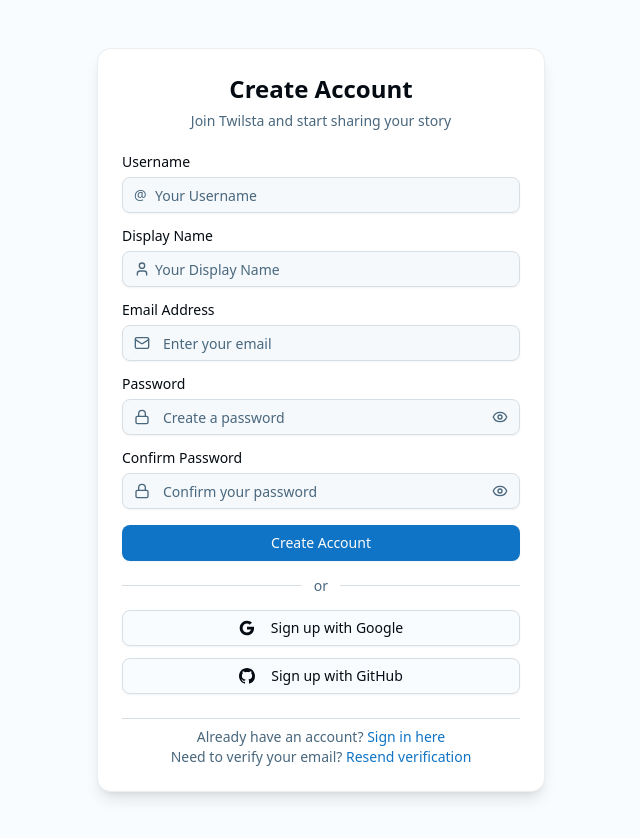
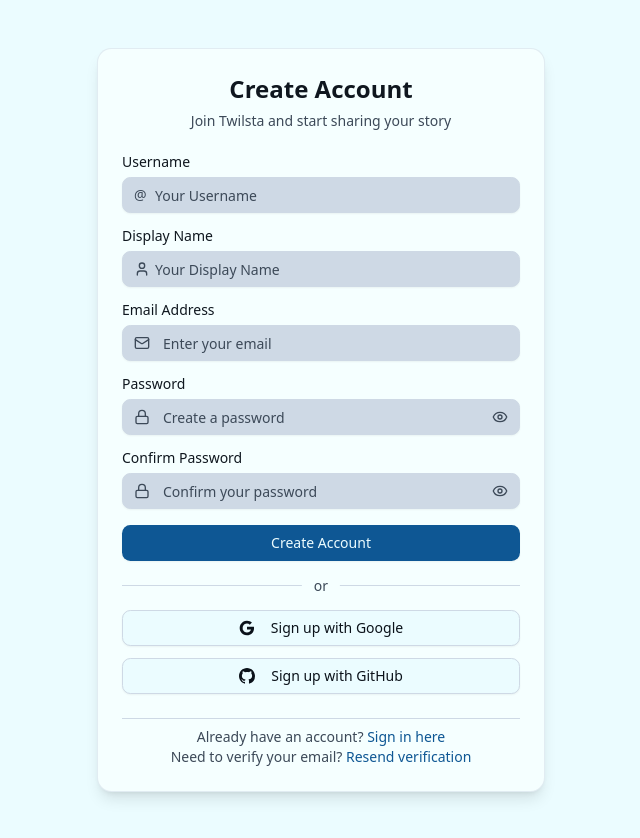
Before and after one commit to Tandu2003/twilsta-client, a Next.js app: page /register in a window 1280 px wide. Shown: the whole page, without its empty margins (319-959 px from the left). Built offline with nearby package versions, Linux system fonts and the light colour scheme; no server answers.

Commit message:
feat(styles): update global CSS variables for improved light and dark themes

```diff
--- a/src/app/globals.css
+++ b/src/app/globals.css
@@ -46,109 +46,93 @@
 :root {
   --radius: 0.65rem;
 
-  /* ✅ BLUE/INDIGO THEME - Matching landing page colors */
-  --background: oklch(0.99 0.005 240); /* Very light blue-tinted white */
-  --foreground: oklch(0.145 0.02 240); /* Dark blue-gray text */
+  --background: oklch(0.985 0.03 250); /* Breezy Blue */
+  --foreground: oklch(0.2 0.02 250); /* Text đậm hơn */
 
-  --card: oklch(1 0 0); /* Pure white for cards */
-  --card-foreground: oklch(0.145 0.02 240);
+  --card: oklch(1 0.02 250);
+  --card-foreground: oklch(0.18 0.02 250);
 
-  --popover: oklch(1 0 0);
-  --popover-foreground: oklch(0.145 0.02 240);
+  --popover: oklch(0.97 0.02 250);
+  --popover-foreground: oklch(0.2 0.02 250);
 
-  /* Primary = Blue theme color */
-  --primary: oklch(0.55 0.15 250); /* Blue-600 equivalent */
-  --primary-foreground: oklch(0.99 0 0); /* White text */
+  --primary: oklch(0.45 0.12 250); /* Mid blue */
+  --primary-foreground: oklch(0.985 0.03 250);
 
-  /* Secondary = Light blue */
-  --secondary: oklch(0.96 0.02 240); /* Blue-50 equivalent */
-  --secondary-foreground: oklch(0.35 0.1 240); /* Darker blue text */
+  --secondary: oklch(0.85 0.05 250);
+  --secondary-foreground: oklch(0.2 0.02 250);
 
-  /* Muted = Light blue-gray */
-  --muted: oklch(0.95 0.01 240); /* Subtle blue tint */
-  --muted-foreground: oklch(0.5 0.05 240); /* Medium blue-gray */
+  --muted: oklch(0.9 0.02 250);
+  --muted-foreground: oklch(0.4 0.03 250);
 
-  /* Accent = Indigo */
-  --accent: oklch(0.94 0.03 260); /* Indigo-100 equivalent */
-  --accent-foreground: oklch(0.4 0.12 260); /* Indigo text */
+  --accent: oklch(0.92 0.05 250);
+  --accent-foreground: oklch(0.2 0.02 250);
 
-  --destructive: oklch(0.577 0.245 27.325); /* Keep red for errors */
+  --destructive: oklch(0.6 0.25 25); /* đỏ */
 
-  /* Borders and inputs - subtle blue tint */
-  --border: oklch(0.9 0.01 240); /* Light blue-gray border */
-  --input: oklch(0.98 0.005 240); /* Very light blue input bg */
-  --ring: oklch(0.55 0.15 250); /* Blue focus ring */
+  --border: oklch(0.88 0.02 250);
+  --input: oklch(0.88 0.02 250);
+  --ring: oklch(0.5 0.04 250);
 
-  /* Charts - Blue/indigo spectrum */
-  --chart-1: oklch(0.55 0.15 250); /* Blue */
-  --chart-2: oklch(0.5 0.18 260); /* Indigo */
-  --chart-3: oklch(0.45 0.12 270); /* Purple-blue */
-  --chart-4: oklch(0.6 0.12 240); /* Light blue */
-  --chart-5: oklch(0.65 0.08 280); /* Light purple */
+  /* Charts: biển – trời – highlight summer */
+  --chart-1: oklch(0.75 0.2 250);
+  --chart-2: oklch(0.55 0.15 250);
+  --chart-3: oklch(0.4 0.08 250);
+  --chart-4: oklch(0.85 0.15 210); /* sáng hơn */
+  --chart-5: oklch(0.92 0.2 90); /* ánh vàng nhạt */
 
-  --radius: 0.625rem;
-
-  /* Sidebar - matching theme */
-  --sidebar: oklch(0.98 0.01 240);
-  --sidebar-foreground: oklch(0.145 0.02 240);
-  --sidebar-primary: oklch(0.55 0.15 250);
-  --sidebar-primary-foreground: oklch(0.99 0 0);
-  --sidebar-accent: oklch(0.94 0.03 260);
-  --sidebar-accent-foreground: oklch(0.4 0.12 260);
-  --sidebar-border: oklch(0.9 0.01 240);
-  --sidebar-ring: oklch(0.55 0.15 250);
+  /* Sidebar */
+  --sidebar: oklch(0.975 0.02 250);
+  --sidebar-foreground: oklch(0.2 0.02 250);
+  --sidebar-primary: oklch(0.45 0.12 250);
+  --sidebar-primary-foreground: oklch(0.985 0.03 250);
+  --sidebar-accent: oklch(0.88 0.05 250);
+  --sidebar-accent-foreground: oklch(0.2 0.02 250);
+  --sidebar-border: oklch(0.88 0.02 250);
+  --sidebar-ring: oklch(0.5 0.04 250);
 }
 
 .dark {
-  /* ✅ DARK BLUE/INDIGO THEME */
-  --background: oklch(0.08 0.02 240); /* Very dark blue-gray */
-  --foreground: oklch(0.95 0.01 240); /* Light blue-tinted white */
+  --background: oklch(0.2 0.03 250); /* nền navy đậm */
+  --foreground: oklch(0.985 0.03 250);
 
-  --card: oklch(0.12 0.02 240); /* Dark blue-gray card */
-  --card-foreground: oklch(0.95 0.01 240);
+  --card: oklch(0.25 0.04 250);
+  --card-foreground: oklch(0.985 0.03 250);
 
-  --popover: oklch(0.12 0.02 240);
-  --popover-foreground: oklch(0.95 0.01 240);
+  --popover: oklch(0.25 0.04 250);
+  --popover-foreground: oklch(0.985 0.03 250);
 
-  /* Primary = Bright blue for dark mode */
-  --primary: oklch(0.7 0.18 250); /* Brighter blue for contrast */
-  --primary-foreground: oklch(0.08 0.02 240); /* Dark background text */
+  --primary: oklch(0.85 0.05 250);
+  --primary-foreground: oklch(0.2 0.03 250);
 
-  /* Secondary = Dark blue */
-  --secondary: oklch(0.18 0.03 240); /* Dark blue-gray */
-  --secondary-foreground: oklch(0.85 0.02 240); /* Light blue text */
+  --secondary: oklch(0.3 0.04 250);
+  --secondary-foreground: oklch(0.985 0.03 250);
 
-  /* Muted = Medium dark blue */
-  --muted: oklch(0.16 0.02 240);
-  --muted-foreground: oklch(0.65 0.03 240); /* Medium light blue-gray */
+  --muted: oklch(0.3 0.03 250);
+  --muted-foreground: oklch(0.75 0.04 250);
 
-  /* Accent = Dark indigo */
-  --accent: oklch(0.2 0.05 260); /* Dark indigo */
-  --accent-foreground: oklch(0.8 0.05 260); /* Light indigo text */
+  --accent: oklch(0.3 0.04 250);
+  --accent-foreground: oklch(0.985 0.03 250);
 
-  --destructive: oklch(0.704 0.191 22.216); /* Adjusted red for dark mode */
+  --destructive: oklch(0.65 0.25 25);
 
-  /* Dark borders and inputs */
-  --border: oklch(0.25 0.02 240); /* Dark blue border */
-  --input: oklch(0.14 0.02 240); /* Dark blue input */
-  --ring: oklch(0.7 0.18 250); /* Bright blue focus ring */
+  --border: oklch(1 0 0 / 10%);
+  --input: oklch(1 0 0 / 15%);
+  --ring: oklch(0.6 0.04 250);
 
-  /* Dark mode charts - brighter blues */
-  --chart-1: oklch(0.65 0.18 250); /* Bright blue */
-  --chart-2: oklch(0.6 0.2 260); /* Bright indigo */
-  --chart-3: oklch(0.7 0.15 270); /* Bright purple-blue */
-  --chart-4: oklch(0.75 0.12 240); /* Light blue */
-  --chart-5: oklch(0.8 0.1 280); /* Light purple */
+  --chart-1: oklch(0.55 0.2 250);
+  --chart-2: oklch(0.65 0.15 250);
+  --chart-3: oklch(0.75 0.18 250);
+  --chart-4: oklch(0.55 0.25 290);
+  --chart-5: oklch(0.6 0.22 30);
 
-  /* Dark sidebar */
-  --sidebar: oklch(0.1 0.02 240);
-  --sidebar-foreground: oklch(0.95 0.01 240);
-  --sidebar-primary: oklch(0.65 0.18 250);
-  --sidebar-primary-foreground: oklch(0.95 0.01 240);
-  --sidebar-accent: oklch(0.2 0.05 260);
-  --sidebar-accent-foreground: oklch(0.8 0.05 260);
-  --sidebar-border: oklch(0.25 0.02 240);
-  --sidebar-ring: oklch(0.7 0.18 250);
+  --sidebar: oklch(0.25 0.04 250);
+  --sidebar-foreground: oklch(0.985 0.03 250);
+  --sidebar-primary: oklch(0.55 0.2 250);
+  --sidebar-primary-foreground: oklch(0.985 0.03 250);
+  --sidebar-accent: oklch(0.3 0.04 250);
+  --sidebar-accent-foreground: oklch(0.985 0.03 250);
+  --sidebar-border: oklch(1 0 0 / 10%);
+  --sidebar-ring: oklch(0.6 0.04 250);
 }
 
 @layer base {
```
